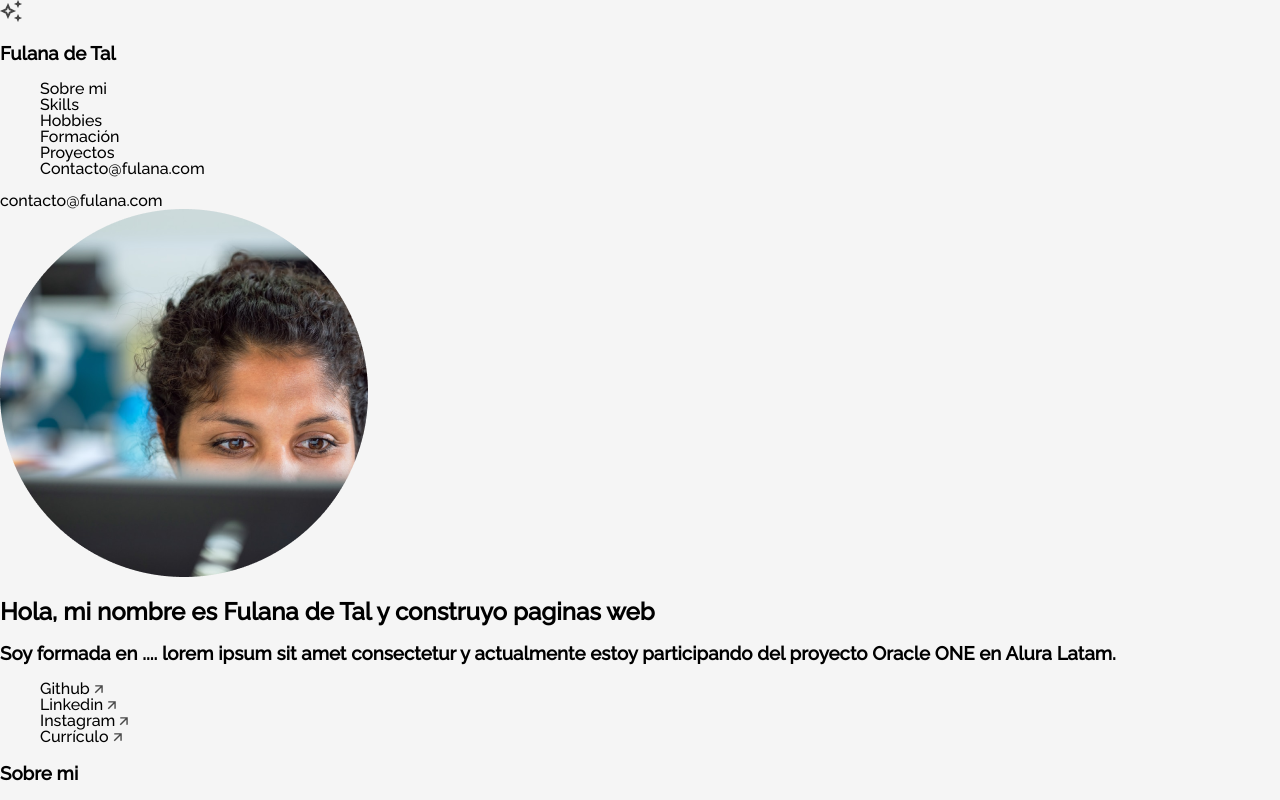
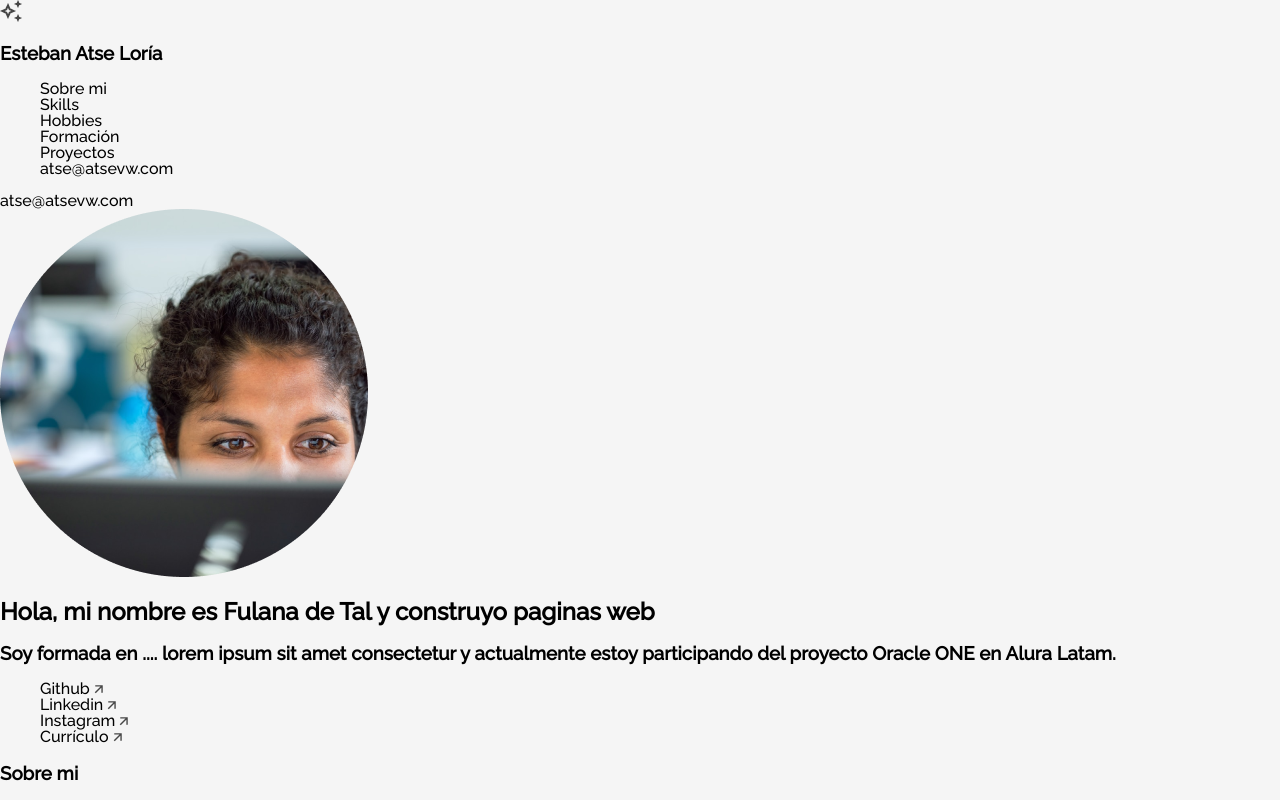
Before and after one commit to AtseBaran/portafolio, a plain HTML site: page index.html in a window 1280 px wide. Shown: the top 800 px of the page. Drawn offline with Linux system fonts and the light colour scheme.

Commit message:
modified index.html

```diff
--- a/index.html
+++ b/index.html
@@ -18,7 +18,7 @@
     <section class="menu">
         <header class="menu__header">
             <img src="assets\vector.png">
-            <h3 class="menu__title">Fulana de Tal</h3>
+            <h3 class="menu__title">Esteban Atse Loría</h3>
         </header>
         <nav>
             <ul class="menu__list">
@@ -27,9 +27,9 @@
                 <li class="menu__list__item"><a href="#hobbies">Hobbies</a></li>
                 <li class="menu__list__item"><a href="#formacion">Formación</a></li>
                 <li class="menu__list__item"><a href="#xp">Proyectos</a></li>
-                <li class="menu__list__item"><a href="#contacto">Contacto@fulana.com</a></li>
+                <li class="menu__list__item"><a href="#contacto">atse@atsevw.com</a></li>
             </ul>
-            <li class="menu__list__item__contato"><a href="#contacto">contacto@fulana.com</a></li>
+            <li class="menu__list__item__contato"><a href="#contacto">atse@atsevw.com</a></li>
         </nav>
     </section>
 
```
